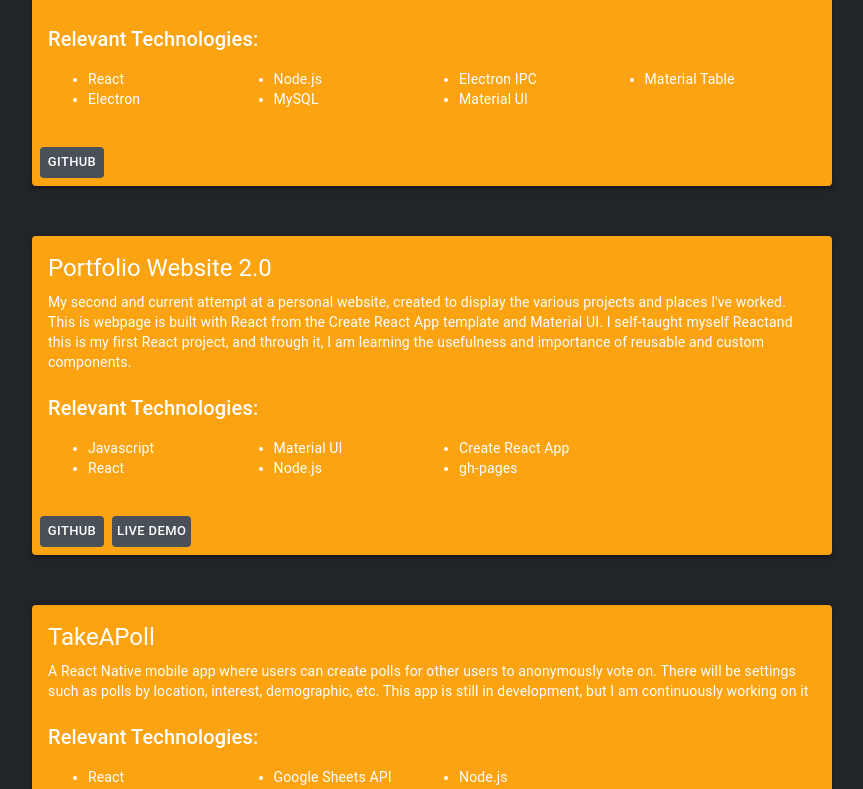
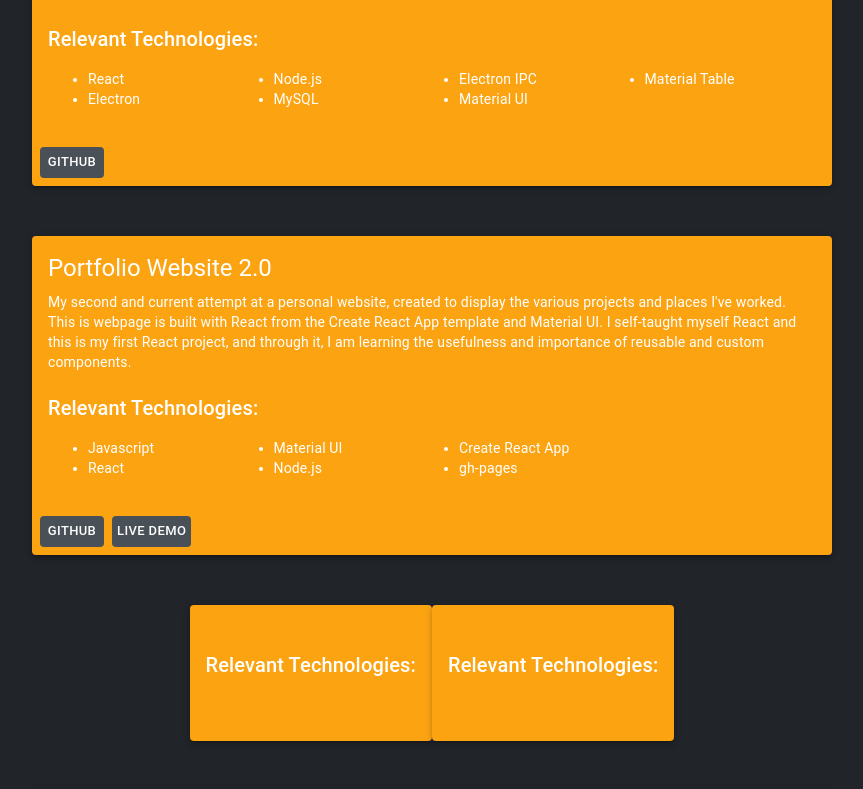
Before and after one commit to ectom/site, a React (Create React App) app: page / in a window 1280 px wide. Shown: the part 3396-4185 px from the top of the page, without its empty margins (208-1071 px from the left). Built offline with nearby package versions, Linux system fonts and the light colour scheme.

Commit message:
added some projects

```diff
--- /dev/null
+++ b/src/data/projects.json
@@ -0,0 +1,64 @@
+{
+	"projects": [
+		{
+			"title": "Disasters",
+			"description": "Displays Earthquakes filtered by date and magnitude. Information about the earthquake and a visual minimap is displayed where each earthquake took place.",
+			"button1Text": "GitHub",
+			"button1Link": "https://www.github.com/ectom/disasters",
+			"button2Text": "Live Demo",
+			"button2Link": "https://ectom.github.io/disasters/",
+			"skills": [
+				"React",
+				"Node.js",
+				"Material UI",
+				"USGS API",
+				"React Leaflet"
+			]
+		},
+		{
+			"title": "Student Manager",
+			"description": "Attendance app that helps manage flow of students. Logs when students check in and out. Notifies parents when students have checked out via email or text",
+			"button1Text": "GitHub",
+			"button1Link": "https://www.github.com/ectom/StudentManager",
+			"skills": [
+				"React",
+				"Electron",
+				"Node.js",
+				"MySQL",
+				"Electron IPC",
+				"Material UI",
+				"Material Table"
+			]
+		},
+		{
+			"title": "Portfolio Website 2.0",
+			"description": "My second and current attempt at a personal website, created to display the various projects and places I've worked. This is webpage is built with React from the Create React App template and Material UI. I self-taught myself React and this is my first React project, and through it, I am learning the usefulness and importance of reusable and custom components.",
+			"button1Text": "GitHub",
+			"button1Link": "https://www.github.com/ectom/ectom.github.io",
+			"button2Text": "Live Demo",
+			"button2Link": "https://ectom.github.io",
+			"skills": [
+				"Javascript",
+				"React",
+				"Material UI",
+				"Node.js",
+				"Create React App",
+				"gh-pages"
+			]
+		},
+		{
+			"title": "",
+			"description": "",
+			"button1Text": "GitHub",
+			"button1Link": "",
+			"skills": []
+		},
+		{
+			"title": "",
+			"description": "",
+			"button1Text": "GitHub",
+			"button1Link": "",
+			"skills": []
+		}
+	]
+}
--- a/src/pages/Projects.js
+++ b/src/pages/Projects.js
@@ -2,6 +2,7 @@
 import { Grid, Typography, makeStyles } from '@material-ui/core';
 import CustomCard from '../components/CustomCard';
 import theme from '../styles';
+import data from '../data/projects.json';
 
 const useStyles = makeStyles({
 	root: {
@@ -56,38 +57,20 @@
 				justify="center"
 				className={classes.grid}
 			>
-				<CustomCard
-					title="Disasters"
-					description={'Displays Earthquakes filtered by date and magnitude. Information about the earthquake and a '
-          + 'visual minimap is displayed where each earthquake took place.'}
-					button1Text="GitHub"
-					button1Link="https://www.github.com/ectom/disasters"
-					button2Text="Live Demo"
-					button2Link="https://ectom.github.io/disasters/"
-					skills={['React', 'Node.js', 'Material UI', 'USGS API', 'React Leaflet']}
-				/>
-				<CustomCard
-					title="Student Manager"
-					description={'Attendance app that helps manage flow of students.\n'
-          + '            Logs when students check in and out. Notifies parents\n'
-          + '            when students have checked out via email or text'}
-					button1Text="GitHub"
-					button1Link="https://www.github.com/ectom/StudentManager"
-					skills={['React', 'Electron', 'Node.js', 'MySQL', 'Electron IPC', 'Material UI', 'Material Table']}
-				/>
-				<CustomCard
-					title="Portfolio Website 2.0"
-					description={'My second and current attempt at a personal website, created to display the various projects '
-          + 'and places I\'ve worked. This is '
-          + 'webpage is built with React from the Create React App template and Material UI. I self-taught myself React'
-          + 'and this is my first React project, and through it, I am learning the usefulness and importance of '
-          + 'reusable and custom components.'}
-					button1Text="Github"
-					button1Link="https://www.github.com/ectom/ectom.github.io"
-					button2Text="Live Demo"
-					button2Link="https://ectom.github.io"
-					skills={['Javascript', 'React', 'Material UI', 'Node.js', 'Create React App', 'gh-pages']}
-				/>
+				{data.projects.map((project) => {
+					return (
+						<CustomCard
+							key={project.title}
+							title={project.title}
+							description={project.description}
+							button1Text={project.button1Text}
+							button1Link={project.button1Link}
+							button2Text={project.button2Text}
+							button2Link={project.button2Link}
+							skills={project.skills}
+						/>
+					)
+				})}
 				<CustomCard
 					title="TakeAPoll"
 					description={'A React Native mobile app where users can create polls for other users to anonymously vote '
```
